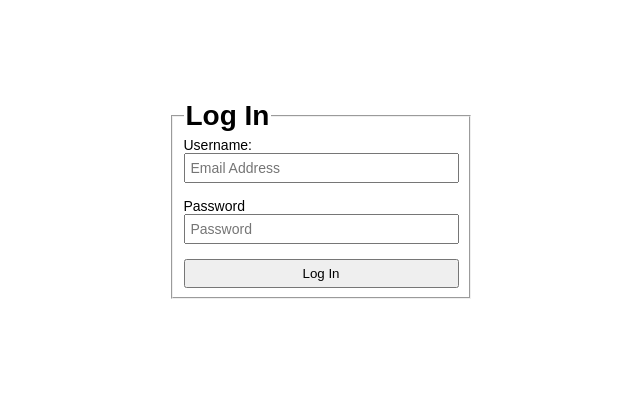
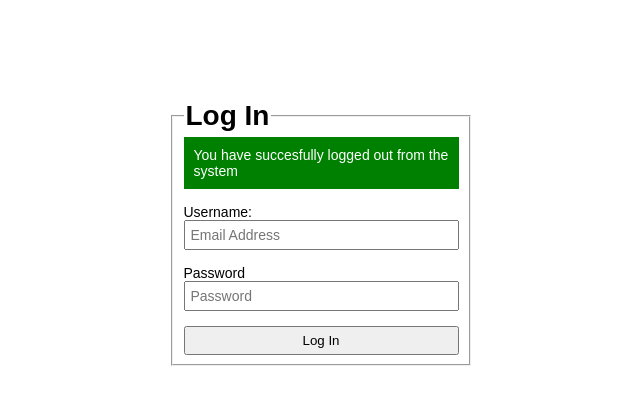
Before and after one commit to isurudilshan101/user_management, a PHP site: the page made by ums/index.php in a window 1280 px wide. Shown: the top 405 px of the page, without its empty margins (319-959 px from the left). Run offline with PHP 8.4, Linux system fonts and the light colour scheme.

Commit message:
comment 13

```diff
--- a/ums/css/main.css
+++ b/ums/css/main.css
@@ -17,6 +17,12 @@ p{
 
 p.error{
 	 background:red;
+	 color: white;
+	 padding: 10px;
+}
+
+p.info{
+	 background:green;
 	 color: white;
 	 padding: 10px;
 }
--- a/ums/index.php
+++ b/ums/index.php
@@ -82,6 +82,13 @@ if(empty($errors)){
 
 			?>
 
+			<?php
+				if(isset($_GET['logout'])){
+					echo '<p class="info">You have succesfully logged out from the system</p>';
+				}
+
+			 ?>
+
 
 
 			<p>
--- a/ums/logout.php
+++ b/ums/logout.php
@@ -8,5 +8,5 @@
 
 	session_destroy();
 
-	header('Location:index.php');
+	header('Location:index.php?logout=yes');
  ?>
```
